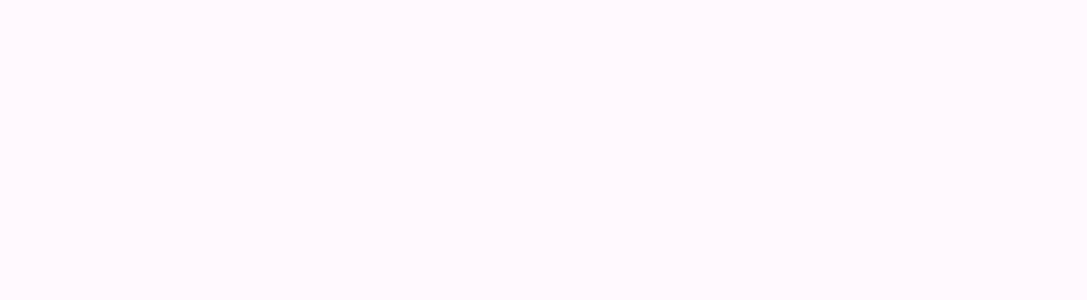
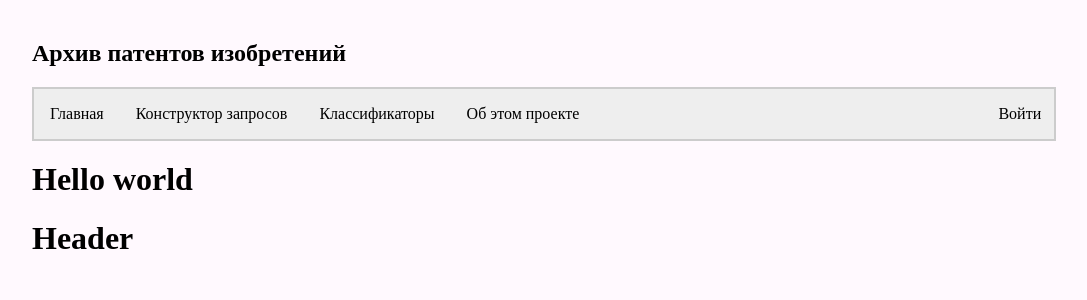
Before and after one commit to AlisaPigul/archive, a React app: page / in a window 1280 px wide. Shown: the top 300 px of the page, without its empty margins (96-1183 px from the left). Built offline with nearby package versions, Linux system fonts and the light colour scheme.

Commit message:
login form

```diff
--- a/frontend/src/app/app.jsx
+++ b/frontend/src/app/app.jsx
@@ -4,18 +4,27 @@
 import { Router, Route, Link, browserHistory, hashHistory} from 'react-router'
 import React from "react";
 import ReactDOM from "react-dom";
-import {Header, Content, Footer} from "./components";
+import {Header, Content, Footer, LoginForm} from "./components";
 class App extends React.Component {
+
+    onLogin(){
+        this.setState({
+            showLoginForm:true
+        });
+    }
+    constructor(){
+        super();
+        this.state = {
+            showLoginForm: false
+        }
+
+    }
     render() {
-        const arr = [<Header key="header"/>,<Content key="content"/>,<Footer key="footer"/>];
+        const arr = [<Header onLogin={this.onLogin.bind(this)} key="header"/>,<Content key="content"/>,<Footer key="footer"/>, <LoginForm show={this.state.showLoginForm} key="loginForm"/>];
         return (
-            <Router history={hashHistory}>
-                <Route path="/">
-                    <h1>DSAD</h1>
-                </Route>
-            </Router>
-
-
+            <div>
+                {arr}
+            </div>
         )
     };
 }
--- a/frontend/src/app/components/content.jsx
+++ b/frontend/src/app/components/content.jsx
@@ -9,7 +9,9 @@ import React from "react";
 
 class TestComponent extends React.Component{
     render(){
+        return (
         <h1>Hello world</h1>
+        )
     }
 }
 
--- a/frontend/src/app/components/header.jsx
+++ b/frontend/src/app/components/header.jsx
@@ -16,7 +16,7 @@ export class Header extends React.Component {
                 <h2>Архив патентов изобретений</h2>
                 <div className="menu-panel">
                     <NavigationMenu/>
-                    <div className="login">
+                    <div className="login" onClick={this.props.onLogin.bind(this)}>
                         <a href="#signin">Войти</a>
                     </div>
                 </div>
--- a/frontend/src/app/components/index.js
+++ b/frontend/src/app/components/index.js
@@ -7,3 +7,4 @@
 export {Header} from "./header";
 export {Footer} from "./footer";
 export {Content} from "./content";
+export {LoginForm} from "./loginForm";
--- /dev/null
+++ b/frontend/src/app/components/loginForm.jsx
@@ -0,0 +1,16 @@
+import React from "react";
+
+
+
+export class LoginForm extends React.Component{
+    render(){
+        console.log(this.props.show);
+        return (
+            <div id="wrapper" className={this.props.show?'visible':''}>
+                <div className="login-form">
+
+                </div>
+            </div>
+        )
+    }
+}
--- a/frontend/src/public/index.html
+++ b/frontend/src/public/index.html
@@ -5,13 +5,7 @@
     <title>Archive</title>
 </head>
 <body>
-<!--
 
-    <div id="wrapper">
-        <div class="login-form">
-
-        </div>
-    </div>-->
     <div id="app"></div>
-<script type="text/javascript" src="scripts/app.min.js"></script></body>
+</body>
 </html>
--- a/frontend/src/public/styles/index.css
+++ b/frontend/src/public/styles/index.css
@@ -76,8 +76,11 @@ header{
 #wrapper{
     background: black;
     display:none;
+    left:0;
+    top:0;
+    filter: blur(5px);
+    z-index: 100;
 
-    opacity:0.9;
     width:100%;
     height:100%;
     pointer-events: none;
@@ -102,6 +105,7 @@ header{
 
 }
 #wrapper.visible .login-form{
+    filter: none;
     animation-duration: 1s;
     animation-name:anim;
     width: 50vw;
--- a/webpack/webpack.config.js
+++ b/webpack/webpack.config.js
@@ -2,7 +2,6 @@
 const debug = process.env.NODE_ENV !== "production";
 const build = process.env.NODE_ENV === "build";
 const webpack = require('webpack');
-console.log(build);
 const HTMLWebpackPlugin = require('html-webpack-plugin');
 const CopyWebpackPlugin = require('copy-webpack-plugin');
 const path = require('path');
```
